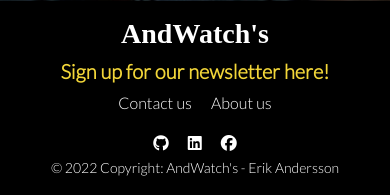
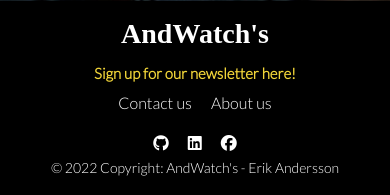
Before and after one commit to erikandersson96/portfolio-project-five, a Django app: page / in a window 390 px wide. Shown: the part 649-844 px from the top of the page. Run offline with Django 3.2, Linux system fonts and the light colour scheme; parts of the project's set-up code (start-up, migrations or seed data) failed here and were passed over; some libraries are stand-ins or nearby versions; some web fonts are replaced.

Commit message:
Add font size for sign up newsletter media 575px

```diff
--- a/static/css/base.css
+++ b/static/css/base.css
@@ -410,6 +410,10 @@ footer {
         font-size: 20px;
         min-width: 190px;
     }
+
+    .sign-up-footer {
+        font-size: 15px;
+    }
 }
 
 @media (max-width: 348px) {
```
